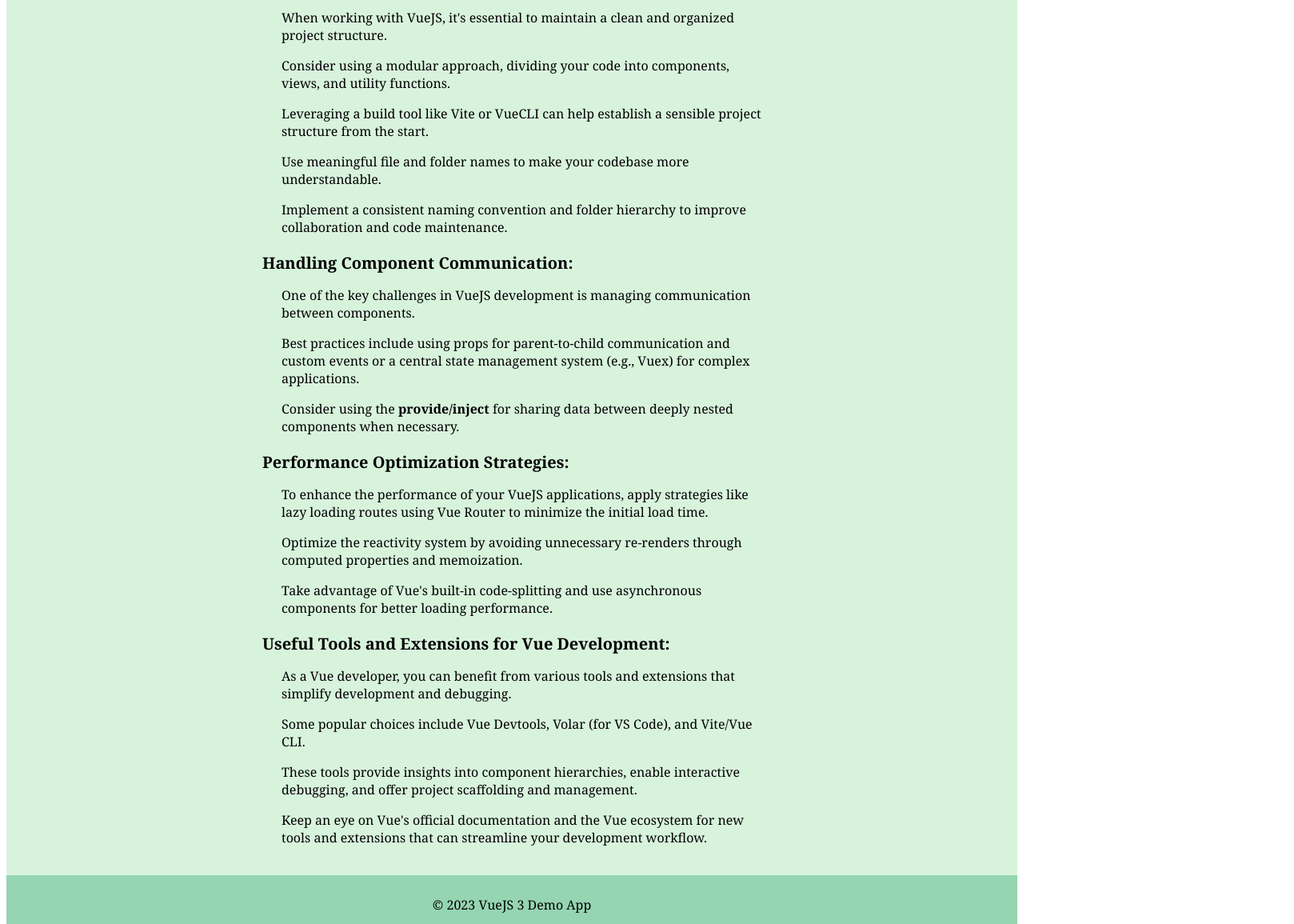
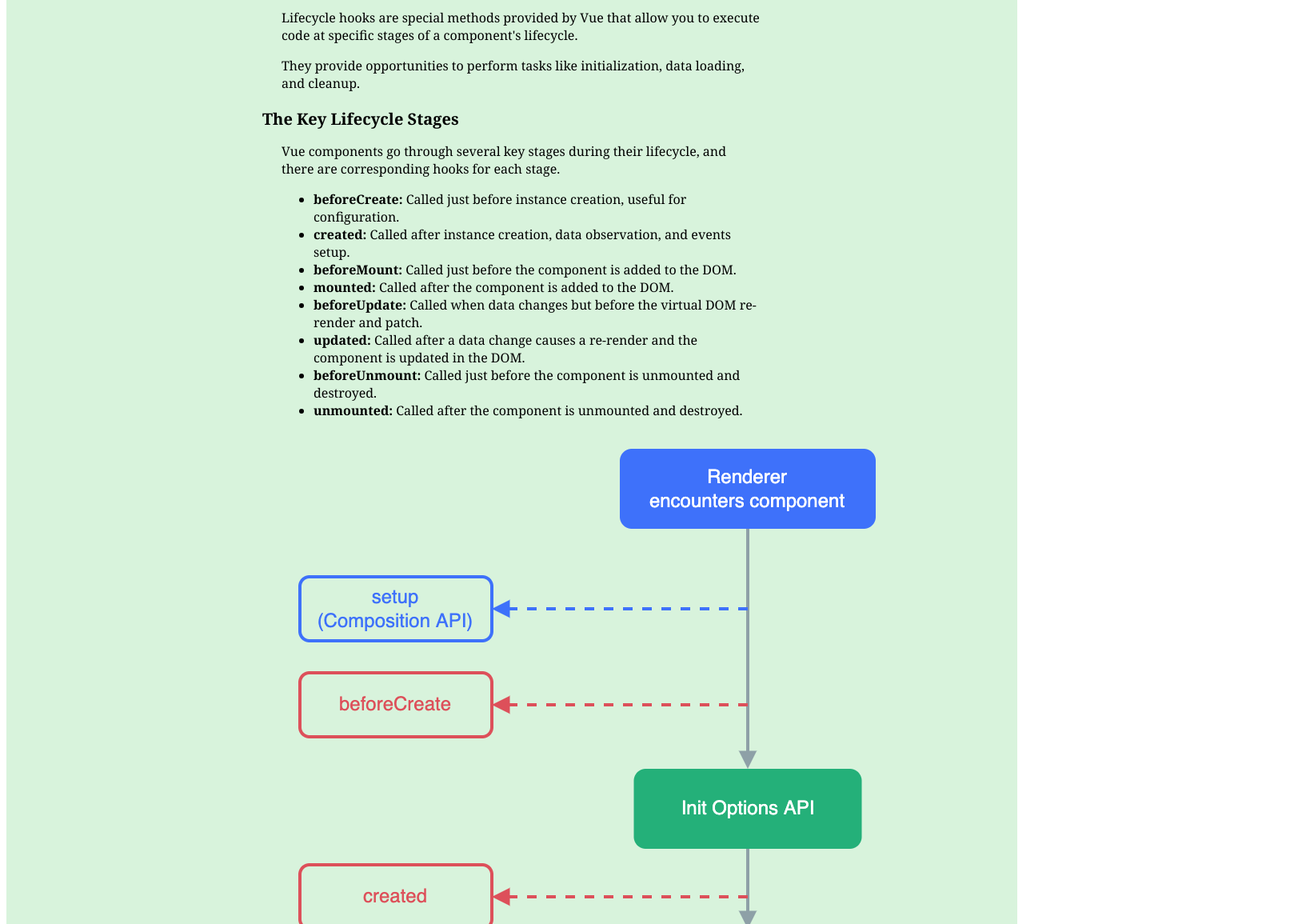
Before and after one commit to adrianjiga/vue-presentation-app, a Vue app: page /slide10 in a window 1280 px wide. Shown: the part 400-1555 px from the top of the page at 80% size, 1618 px wide, since content can reach past the window. Built offline with nearby package versions, Linux system fonts and the light colour scheme.

Commit message:
add lifecycle slide

```diff
--- a/src/App.vue
+++ b/src/App.vue
@@ -15,6 +15,7 @@
 				<router-link to="/slide10">Slide 10</router-link>
 				<router-link to="/slide11">Slide 11</router-link>
 				<router-link to="/slide12">Slide 12</router-link>
+				<router-link to="/slide13">Slide 13</router-link>
 			</nav>
 			<router-view></router-view>
 		</div>
@@ -53,7 +54,7 @@
 	a {
 		background-color: #95d5b2;
 		color: black;
-		padding: 10px 20px;
+		padding: 10px;
 		border: none;
 		border-radius: 5px;
 		cursor: pointer;
--- a/src/components/Slide10.vue
+++ b/src/components/Slide10.vue
@@ -1,81 +1,100 @@
 <template>
 	<div class="slide">
-		<h1 class="slide-title">Slide 10: Best Practices and Tips</h1>
-		<h2 class="sub-title">Code Organization and Project Structure:</h2>
+		<h1 class="slide-title">Slide 10: VueJS 3 Lifecycle Hooks</h1>
+
+		<h2 class="sub-title">Understanding Lifecycle Hooks</h2>
 		<div class="content">
 			<p>
-				When working with VueJS, it's essential to maintain a clean and
-				organized project structure.
+				Lifecycle hooks are special methods provided by Vue that allow you
+				to execute code at specific stages of a component's lifecycle.
 			</p>
 			<p>
-				Consider using a modular approach, dividing your code into
-				components, views, and utility functions.
+				They provide opportunities to perform tasks like initialization,
+				data loading, and cleanup.
+			</p>
+		</div>
+
+		<h2 class="sub-title">The Key Lifecycle Stages</h2>
+		<div class="content">
+			<p>
+				Vue components go through several key stages during their lifecycle,
+				and there are corresponding hooks for each stage.
+			</p>
+			<ul>
+				<li>
+					<strong>beforeCreate:</strong> Called just before instance
+					creation, useful for configuration.
+				</li>
+				<li>
+					<strong>created:</strong> Called after instance creation, data
+					observation, and events setup.
+				</li>
+				<li>
+					<strong>beforeMount:</strong> Called just before the component is
+					added to the DOM.
+				</li>
+				<li>
+					<strong>mounted:</strong> Called after the component is added to
+					the DOM.
+				</li>
+				<li>
+					<strong>beforeUpdate:</strong> Called when data changes but
+					before the virtual DOM re-render and patch.
+				</li>
+				<li>
+					<strong>updated:</strong> Called after a data change causes a
+					re-render and the component is updated in the DOM.
+				</li>
+				<li>
+					<strong>beforeUnmount:</strong> Called just before the component
+					is unmounted and destroyed.
+				</li>
+				<li>
+					<strong>unmounted:</strong> Called after the component is
+					unmounted and destroyed.
+				</li>
+			</ul>
+
+			<img
+				src="../assets/vuejs-lifecycle-hooks.png"
+				alt="Vue lifecycle hooks"
+			/>
+		</div>
+
+		<h2 class="sub-title">Common Use Cases</h2>
+		<div class="content">
+			<p>
+				Lifecycle hooks are valuable for various scenarios. Here are a few
+				common use cases:
+			</p>
+			<ul>
+				<li>
+					<strong>beforeCreate and created:</strong> Configuration, data
+					setup, and initialization.
+				</li>
+				<li>
+					<strong>mounted:</strong> DOM-related actions and data fetching.
+				</li>
+				<li>
+					<strong>beforeUpdate and updated:</strong> Reacting to data
+					changes in the component.
+				</li>
+				<li>
+					<strong>beforeUnmount and unmounted:</strong> Cleanup, such as
+					removing event listeners or timers.
+				</li>
+			</ul>
+		</div>
+
+		<h2 class="sub-title">Summary</h2>
+		<div class="content">
+			<p>
+				Lifecycle hooks are an integral part of VueJS 3, allowing you to
+				control and manage your component's behavior at various stages.
 			</p>
 			<p>
-				Leveraging a build tool like Vite or VueCLI can help establish a
-				sensible project structure from the start.
-			</p>
-			<p>
-				Use meaningful file and folder names to make your codebase more
-				understandable.
-			</p>
-			<p>
-				Implement a consistent naming convention and folder hierarchy to
-				improve collaboration and code maintenance.
-			</p>
-		</div>
-		<h2 class="sub-title">Handling Component Communication:</h2>
-		<div class="content">
-			<p>
-				One of the key challenges in VueJS development is managing
-				communication between components.
-			</p>
-			<p>
-				Best practices include using props for parent-to-child communication
-				and custom events or a central state management system (e.g., Vuex)
-				for complex applications.
-			</p>
-			<p>
-				Consider using the <strong>provide/inject</strong> for sharing data
-				between deeply nested components when necessary.
-			</p>
-		</div>
-		<h2 class="sub-title">Performance Optimization Strategies:</h2>
-		<div class="content">
-			<p>
-				To enhance the performance of your VueJS applications, apply
-				strategies like lazy loading routes using Vue Router to minimize the
-				initial load time.
-			</p>
-			<p>
-				Optimize the reactivity system by avoiding unnecessary re-renders
-				through computed properties and memoization.
-			</p>
-			<p>
-				Take advantage of Vue's built-in code-splitting and use asynchronous
-				components for better loading performance.
-			</p>
-		</div>
-		<h2 class="sub-title">
-			Useful Tools and Extensions for Vue Development:
-		</h2>
-		<div class="content">
-			<p>
-				As a Vue developer, you can benefit from various tools and
-				extensions that simplify development and debugging.
-			</p>
-			<p>
-				Some popular choices include Vue Devtools, Volar (for VS Code), and
-				Vite/Vue CLI.
-			</p>
-			<p>
-				These tools provide insights into component hierarchies, enable
-				interactive debugging, and offer project scaffolding and management.
-			</p>
-			<p>
-				Keep an eye on Vue's official documentation and the Vue ecosystem
-				for new tools and extensions that can streamline your development
-				workflow.
+				They provide flexibility and power to execute custom code, making
+				your Vue applications more robust and responsive.
 			</p>
 		</div>
 	</div>
--- a/src/components/Slide12.vue
+++ b/src/components/Slide12.vue
@@ -1,54 +1,45 @@
 <template>
 	<div class="slide">
-		<h1 class="slide-title">Slide 12: Links</h1>
-
-		<div class="links">
-			<div class="sub-title">
-				VueJS Official Documentation
-				<a href="https://vuejs.org/guide/introduction.html" target="_blank"
-					>Vue</a
-				>
-			</div>
-
-			<div class="sub-title">
-				VueJS with TypeScript
-				<a
-					href="https://vuejs.org/guide/typescript/overview.html"
-					target="_blank"
-					>Vue + TypeScript</a
-				>
-			</div>
-
-			<div class="sub-title">
-				Vue Router Official Documentation
-				<a href="https://router.vuejs.org/installation.html" target="_blank"
-					>Vue Router</a
-				>
-			</div>
-
-			<div class="sub-title">
-				Awesome Vue GitHub Repository
-				<a href="https://github.com/vuejs/awesome-vue" target="_blank"
-					>Awesome Vue</a
-				>
-			</div>
-
-			<div class="sub-title">
-				Pinia Official Documentation
-				<a href="https://pinia.vuejs.org/introduction.html" target="_blank"
-					>Pinia</a
-				>
-			</div>
-
-			<div class="sub-title">
-				Vitest Official Documentation
-				<a href="https://vitest.dev/guide/" target="_blank">Vitest</a>
-			</div>
-
-			<div class="sub-title">
-				ESLint Official Documentation
-				<a href="https://eslint.vuejs.org/" target="_blank">ESLint</a>
-			</div>
+		<h1 class="slide-title">Slide 12: Conclusion</h1>
+		<h2 class="sub-title">Key Takeaways</h2>
+		<div class="content">
+			<p>
+				VueJS 3 is a powerful and developer-friendly JavaScript framework
+				for building dynamic and interactive web applications.
+			</p>
+			<p>
+				The Composition API enhances code organization and reusability,
+				making Vue applications more maintainable and scalable.
+			</p>
+			<p>
+				Vue Router simplifies client-side routing, creating a seamless user
+				experience in Vue applications.
+			</p>
+			<p>
+				Components in VueJS allow you to create modular, self-contained
+				units of functionality, contributing to a clean project structure.
+			</p>
+			<p>
+				Vue's reactivity system, along with TypeScript support in VueJS 3,
+				ensures efficient and type-safe development.
+			</p>
+			<p>
+				We've explored a demo app built with VueJS 3, demonstrating its
+				capabilities in a real-world scenario.
+			</p>
+			<p>
+				Performance improvements in VueJS 3, including an optimized
+				reactivity system, result in faster rendering and a superior user
+				experience.
+			</p>
+			<p>
+				We've discussed best practices for Vue development, emphasizing code
+				organization, component communication, and performance optimization.
+			</p>
+			<p>
+				Useful tools and extensions, like Vue Devtools and Volar (VS Code
+				specific), can enhance your Vue development workflow.
+			</p>
 		</div>
 	</div>
 </template>
@@ -60,28 +51,5 @@
 </script>
 
 <style scoped>
-	.slide {
-		padding: 20px;
-	}
-	.slide-title {
-		font-size: 35px;
-		margin-bottom: 15px;
-		text-align: center;
-	}
-
-	.sub-title {
-		padding-bottom: 25px;
-	}
-
-	.links {
-		padding: 10px 30% 0 30%;
-	}
-
-	.links a {
-		background-color: #95d5b2;
-	}
-
-	.links a:hover {
-		background-color: rgba(3, 173, 100, 0.697);
-	}
+	@import "../common.css";
 </style>
--- /dev/null
+++ b/src/components/Slide13.vue
@@ -0,0 +1,87 @@
+<template>
+	<div class="slide">
+		<h1 class="slide-title">Slide 13: Links</h1>
+
+		<div class="links">
+			<div class="sub-title">
+				VueJS Official Documentation
+				<a href="https://vuejs.org/guide/introduction.html" target="_blank"
+					>Vue</a
+				>
+			</div>
+
+			<div class="sub-title">
+				VueJS with TypeScript
+				<a
+					href="https://vuejs.org/guide/typescript/overview.html"
+					target="_blank"
+					>Vue + TypeScript</a
+				>
+			</div>
+
+			<div class="sub-title">
+				Vue Router Official Documentation
+				<a href="https://router.vuejs.org/installation.html" target="_blank"
+					>Vue Router</a
+				>
+			</div>
+
+			<div class="sub-title">
+				Awesome Vue GitHub Repository
+				<a href="https://github.com/vuejs/awesome-vue" target="_blank"
+					>Awesome Vue</a
+				>
+			</div>
+
+			<div class="sub-title">
+				Pinia Official Documentation
+				<a href="https://pinia.vuejs.org/introduction.html" target="_blank"
+					>Pinia</a
+				>
+			</div>
+
+			<div class="sub-title">
+				Vitest Official Documentation
+				<a href="https://vitest.dev/guide/" target="_blank">Vitest</a>
+			</div>
+
+			<div class="sub-title">
+				ESLint Official Documentation
+				<a href="https://eslint.vuejs.org/" target="_blank">ESLint</a>
+			</div>
+		</div>
+	</div>
+</template>
+
+<script>
+	export default {
+		name: "Slide13",
+	};
+</script>
+
+<style scoped>
+	.slide {
+		padding: 20px;
+	}
+	.slide-title {
+		font-size: 35px;
+		margin-bottom: 15px;
+		text-align: center;
+	}
+
+	.sub-title {
+		padding-bottom: 25px;
+	}
+
+	.links {
+		padding: 10px 30% 0 30%;
+	}
+
+	.links a {
+		background-color: #95d5b2;
+	}
+
+	.links a:hover {
+		background-color: rgba(3, 173, 100, 0.697);
+	}
+</style>
--- a/src/router.js
+++ b/src/router.js
@@ -11,6 +11,7 @@ import Slide9 from "./components/Slide9.vue";
 import Slide10 from "./components/Slide10.vue";
 import Slide11 from "./components/Slide11.vue";
 import Slide12 from "./components/Slide12.vue";
+import Slide13 from "./components/Slide13.vue";
 
 const routes = [
 	{ path: "/", component: Slide1 },
@@ -25,6 +26,7 @@ const routes = [
 	{ path: "/slide10", component: Slide10 },
 	{ path: "/slide11", component: Slide11 },
 	{ path: "/slide12", component: Slide12 },
+	{ path: "/slide13", component: Slide13 },
 ];
 
 const router = createRouter({
```
Also changed, not shown: src/components/Slide11.vue (+58 -21 lines), src/assets/vuejs-lifecycle-hooks.png (added).
